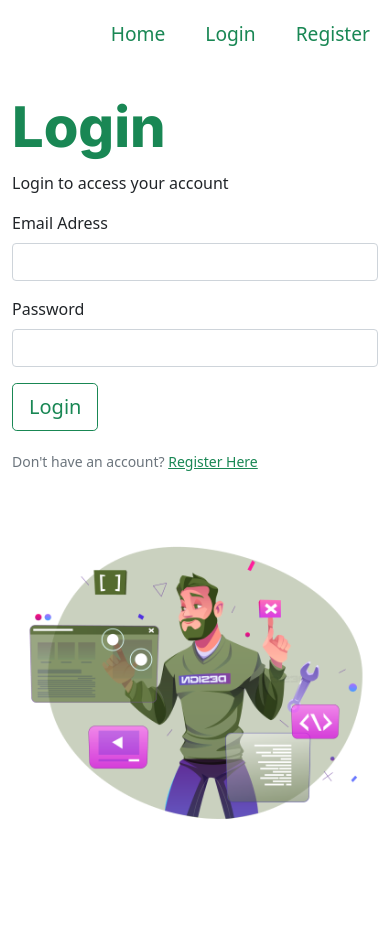
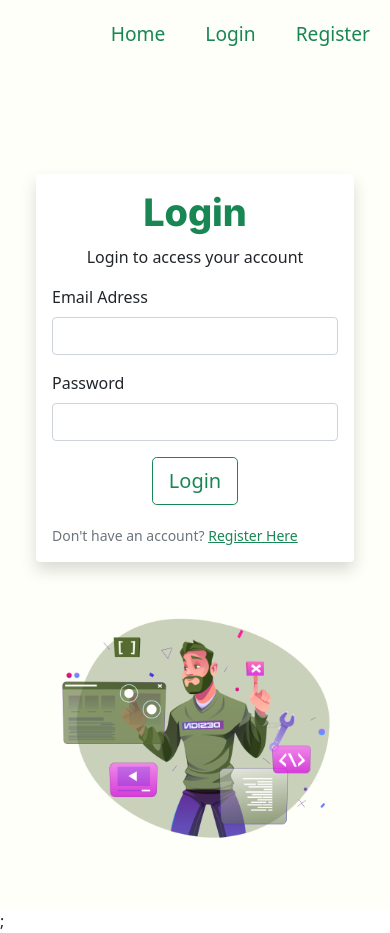
Before and after one commit to simonxplore/chat-app2022, a React (Create React App) app: page /login in a window 390 px wide. Before the commit the page ends 844 px from the top, so only its background shows below. Built offline with nearby package versions, Linux system fonts and the light colour scheme; no server answers.

Commit message:
responsive almost done

```diff
--- a/src/App.js
+++ b/src/App.js
@@ -7,7 +7,6 @@ import Button from "react-bootstrap/Button";
 import Container from "react-bootstrap/Container";
 import Col from "react-bootstrap/Col";
 import Row from "react-bootstrap/Row";
-import Image from "react-bootstrap/Image";
 import { Form } from "react-bootstrap";
 
 class App extends React.Component {
@@ -40,14 +39,14 @@ class App extends React.Component {
     return (
       <Container fluid="md">
         <Row className="align-items-center">
-          <Col lg={true}>
-            <div className="App" style={{ margin: "4em" }}>
+          <Col lg={true} className="mb-5 mb-lg-0">
+            <div className="App mt-4 mt-lg-0">
               <h1
-                class="text-success text-left"
+                className="text-success text-lg-start text-center"
                 style={{
-                  fontSize: "4rem",
+                  fontSize: "calc(2em + 1.5vw)",
                   fontFamily: "Inter, sans-serif",
-                  marginBottom: "10px",
+                  margin: "0",
                 }}
               >
                 For Developers
@@ -81,6 +80,7 @@ class App extends React.Component {
               {!this.props.user && (
                 <div className="disallow-chat text-left">
                   <p
+                    className=" text-lg-start text-center"
                     style={{
                       fontSize: "1.2em",
                     }}
@@ -90,9 +90,11 @@ class App extends React.Component {
                   </p>
 
                   <Link to="/register">
-                    <Button variant="outline-success" size="lg">
-                      Join Us
-                    </Button>{" "}
+                    <div className=" text-lg-start text-center">
+                      <Button variant="outline-success" size="lg">
+                        Join Us
+                      </Button>{" "}
+                    </div>
                   </Link>
                 </div>
               )}
--- a/src/components/Chatbox.js
+++ b/src/components/Chatbox.js
@@ -25,7 +25,7 @@ class Chatbox extends React.Component {
           });
         }
       }
-      const chats = ascChat.reverse();
+      const chats = ascChat;
       this.setState({ chats });
     });
   }
--- a/src/components/Login.js
+++ b/src/components/Login.js
@@ -5,7 +5,6 @@ import Button from "react-bootstrap/Button";
 import Container from "react-bootstrap/Container";
 import Col from "react-bootstrap/Col";
 import Row from "react-bootstrap/Row";
-import Image from "react-bootstrap/Image";
 import { Form } from "react-bootstrap";
 
 class Login extends React.Component {
@@ -41,21 +40,30 @@ class Login extends React.Component {
     const { email, password, error } = this.state;
     return (
       <div className="auth-container">
-        <Container fluid="md">
+        <Container fluid="md" className="p-5 p-md-0">
           <Row className="align-items-center ">
-            <Col lg={true} style={{ marginBottom: "4em" }}>
+            <Col
+              lg={true}
+              style={{
+                margin: "2em auto",
+                backgroundColor: "#fffff",
+              }}
+              className="shadow p-3 mb-5 bg-white rounded"
+            >
               <div>
                 <h1
-                  class="text-success text-left"
+                  className="text-success text-lg-start text-center"
                   style={{
-                    fontSize: "3.5em",
+                    fontSize: "calc(2em + 1.5vw)",
                     fontFamily: "Inter, sans-serif",
                     marginBottom: "10px",
                   }}
                 >
                   Login
                 </h1>
-                <p>Login to access your account</p>
+                <p className=" text-lg-start text-center">
+                  Login to access your account
+                </p>
                 {error && <p className="error-message"> {error.message} </p>}
                 <form onSubmit={this.handleSubmit}>
                   <Form.Group className="mb-3" controlId="formBasicEmail">
@@ -79,15 +87,16 @@ class Login extends React.Component {
                       onChange={this.handleChange}
                     />
                   </Form.Group>
-
+                  <div className=" text-lg-start text-center">
                     <Button
-                    className="submit"
+                      className="submit center"
                       variant="outline-success"
                       size="lg"
                       type="submit"
                     >
                       Login
                     </Button>
+                  </div>
 
                   <Form.Text
                     className="text-muted"
--- a/src/components/Register.js
+++ b/src/components/Register.js
@@ -5,7 +5,6 @@ import Button from "react-bootstrap/Button";
 import Container from "react-bootstrap/Container";
 import Col from "react-bootstrap/Col";
 import Row from "react-bootstrap/Row";
-import Image from "react-bootstrap/Image";
 import { Form } from "react-bootstrap";
 
 class Register extends React.Component {
@@ -48,14 +47,21 @@ class Register extends React.Component {
     const { email, username, password, error } = this.state;
     return (
       <div className="auth-container">
-        <Container fluid="md">
+        <Container fluid="md" className="p-5 p-md-0">
           <Row className="align-items-center">
-            <Col lg={true} style={{ marginBottom: "4em" }}>
+            <Col
+              lg={true}
+              style={{
+                margin: "0em auto",
+                backgroundColor: "#fffff",
+              }}
+              className="shadow p-3 mb-5 bg-white rounded"
+            >
               <div>
                 <h1
-                  class="text-success text-left"
+                  className="text-success text-lg-start text-center"
                   style={{
-                    fontSize: "3.5em",
+                    fontSize: "calc(2em + 1.5vw)",
                     fontFamily: "Inter, sans-serif",
                     marginBottom: "10px",
                   }}
@@ -105,7 +111,7 @@ class Register extends React.Component {
                       We'll never share your password with anyone else.
                     </Form.Text>
                   </Form.Group>
-
+                  <div className=" text-lg-start text-center">
                     <Button
                       className="submit"
                       variant="outline-success"
@@ -114,6 +120,7 @@ class Register extends React.Component {
                     >
                       Get started
                     </Button>
+                  </div>
 
                   <Form.Text
                     className="text-muted"
--- a/src/index.css
+++ b/src/index.css
@@ -1,5 +1,5 @@
 body {
-  background-color: #fffff3;
+  background-color: #fffff9;
   margin: 0;
   font-family: "Inter", sans-serif;
   -webkit-font-smoothing: antialiased;
--- a/src/index.js
+++ b/src/index.js
@@ -8,9 +8,15 @@ import Register from "./components/Register";
 import { BrowserRouter as Router, Route, Link, Switch } from "react-router-dom";
 import firebase, { auth } from "./firebase.js";
 import "bootstrap/dist/css/bootstrap.min.css";
-import { Navbar, Nav, NavItem, NavDropdown, MenuItem } from "react-bootstrap";
+import { ThemeProvider } from "react-bootstrap";
+
+/*
+
 import Container from "react-bootstrap/Container";
 import { fontSize } from "@mui/system";
+  import { Navbar, Nav, NavItem, NavDropdown, MenuItem } from "react-bootstrap";
+
+  */
 
 class AppRouter extends React.Component {
   constructor(props) {
@@ -33,7 +39,11 @@ class AppRouter extends React.Component {
   render() {
     return (
       <Router>
-        <div className="app">
+        <ThemeProvider
+          breakpoints={["xxxl", "xxl", "xl", "lg", "md", "sm", "xs", "xxs"]}
+          className=" vh-100"
+        >
+          <div className="app" style={{ backgroundColor: "#FFFFF9" }}>
             <nav className="main-nav">
               {!this.state.user && (
                 <div>
@@ -84,6 +94,8 @@ class AppRouter extends React.Component {
               <Route path="/register" exact component={Register} />
             </Switch>
           </div>
+        </ThemeProvider>
+        ;
       </Router>
     );
   }
```
Lines whose indentation alone changed are shown as unchanged.
